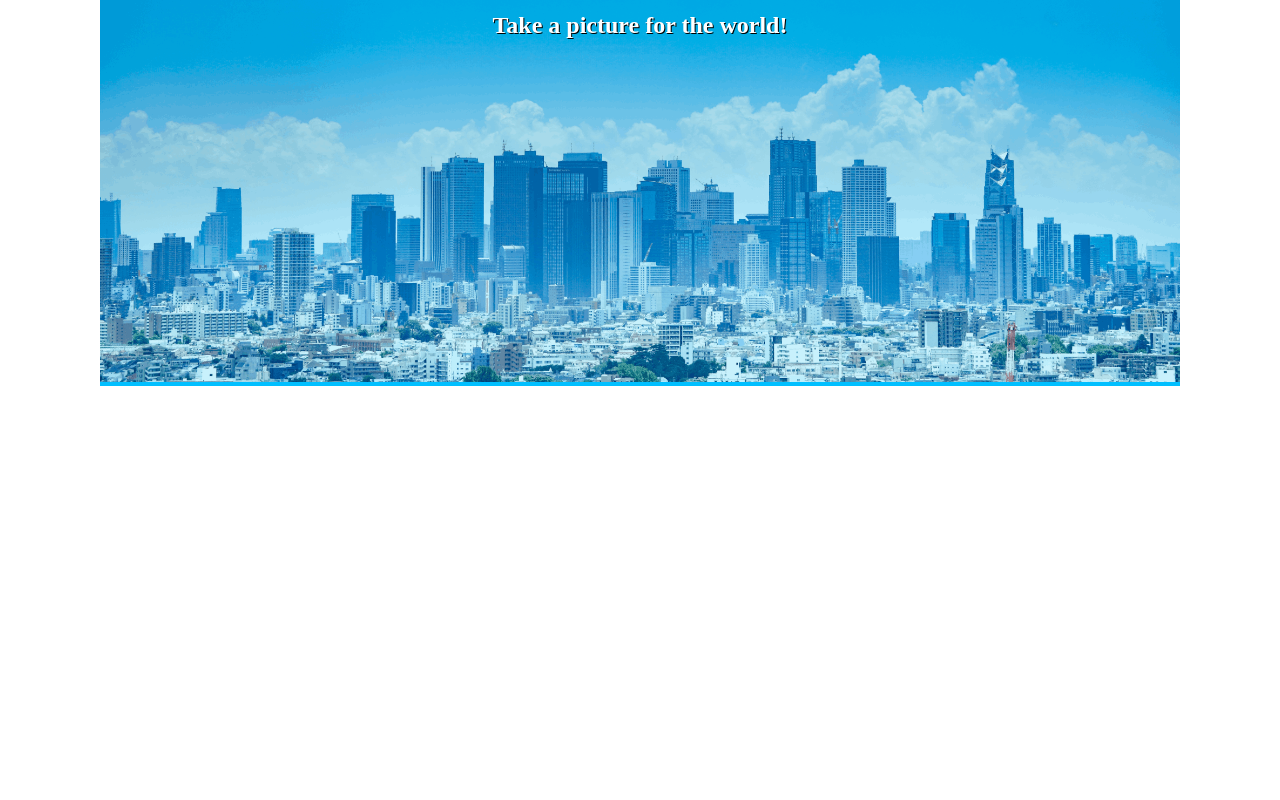
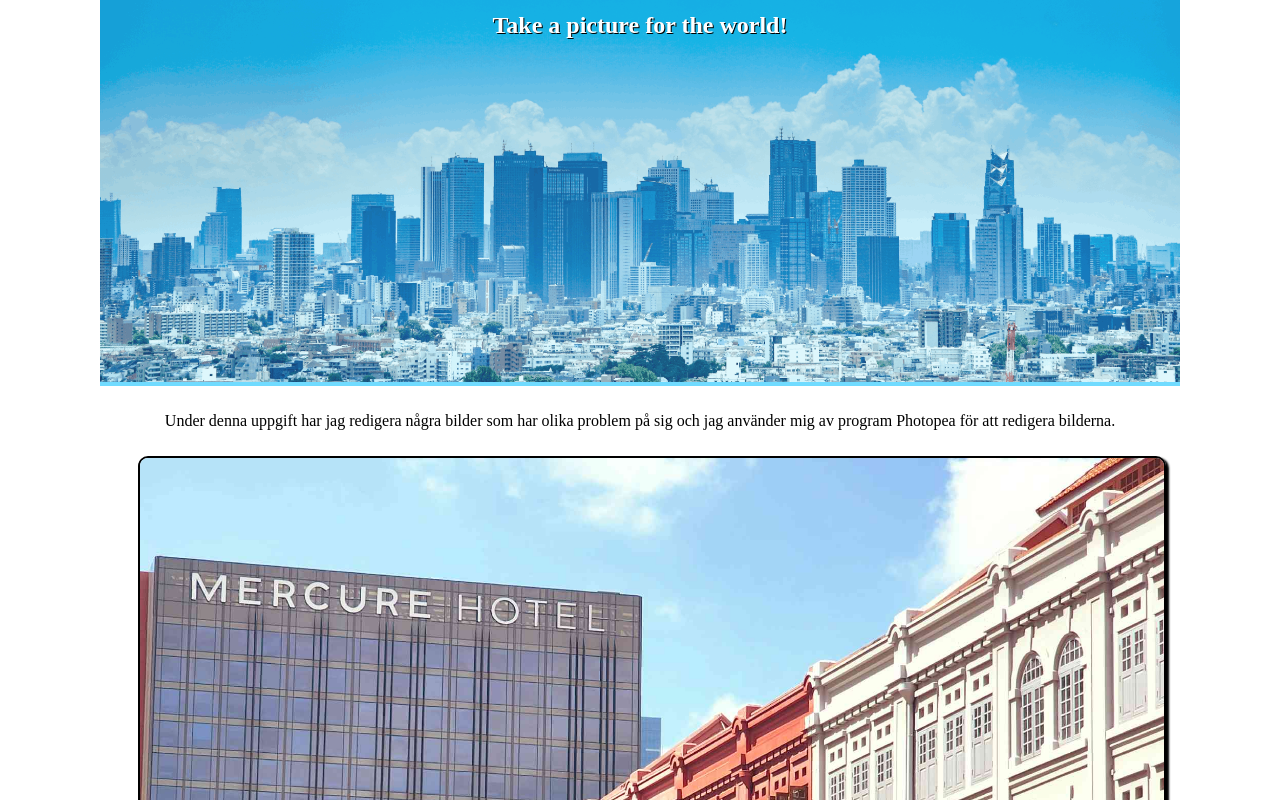
Before and after one commit to Jigje-1221/Labbration_1.2_DT200G, a plain HTML site: page index.html in a window 1280 px wide. Shown: the part 300-1100 px from the top of the page. Before the commit the page ends 800 px from the top, so only its background shows below. Drawn offline with Linux system fonts and the light colour scheme.

Commit message:
skapade sektioner som innehåller de bilder som jag har redigerad

```diff
--- a/css/style.css
+++ b/css/style.css
@@ -45,7 +45,8 @@ nav li {
 }
 
 
-.sektion-1{
+
+.hero-sektion{
     display: flex;
     width: 100%;
     position: relative;
@@ -54,8 +55,8 @@ nav li {
 
 .hero-container{
     overflow: scroll;
-    scrollbar-width: none;
-    background-color:deepskyblue ;
+    overflow-x: scroll;
+    background-color:rgb(112, 219, 255) ;
 }
 
 .hero{
@@ -71,3 +72,37 @@ nav li {
     top: 10px;
     text-align: center;
 }
+
+
+.bild-container{
+    display: flex;
+    justify-content: center;
+}
+.bild-container p{
+    width: 100%;
+}
+.bild-container > .container{
+    width: 80%;
+    display: flex;
+    text-align: center;
+    align-items: center;
+    flex-direction: column;
+    border: none;
+    box-shadow: none;
+    overflow: visible;
+}
+
+.container{
+    display: flex;
+    width: 100%;
+    justify-content: center;
+    border-radius: 10px;
+    overflow: hidden;
+    margin: 10px;
+    border: 2px solid black;
+    box-shadow: 3px 2px 2px black;
+}
+
+.img-content{
+    width: 100%;
+}
--- a/index.html
+++ b/index.html
@@ -23,14 +23,29 @@
         </nav>
     </header>
     <body>
-        <section class="sektion-1">
+        <section class="hero-sektion">
             <div class="hero-container"><img class="hero" src="Image/header.png" alt=""></div>
             <h1 class="hero-text">Take a picture for the world!</h1>
-            <div><img src="" alt=""></div>
-            <div><img src="" alt=""></div>
         </section>
-        <section>
-            <article> </article>
+        <section class="bild-container">
+            <div class="container">
+                <p>Under denna uppgift har jag redigera några bilder som har olika problem på sig och jag använder mig av program Photopea för att redigera bilderna.</p>
+                <a href="">
+                    <div class="container">
+                        <img class="img-content" src="Image/bilserie001_change.jpg" alt="">
+                    </div>
+                </a>
+                <a href="">
+                    <div class="container">
+                        <img class="img-content" src="Image/bilserie002_change.jpg" alt="">
+                    </div>
+                </a>
+                <a href="">
+                    <div class="container">
+                        <img class="img-content" src="Image/bilserie003_change.jpg" alt="">
+                    </div>
+                </a>
+            </div>
         </section>
     </body>
     <footer>
```
